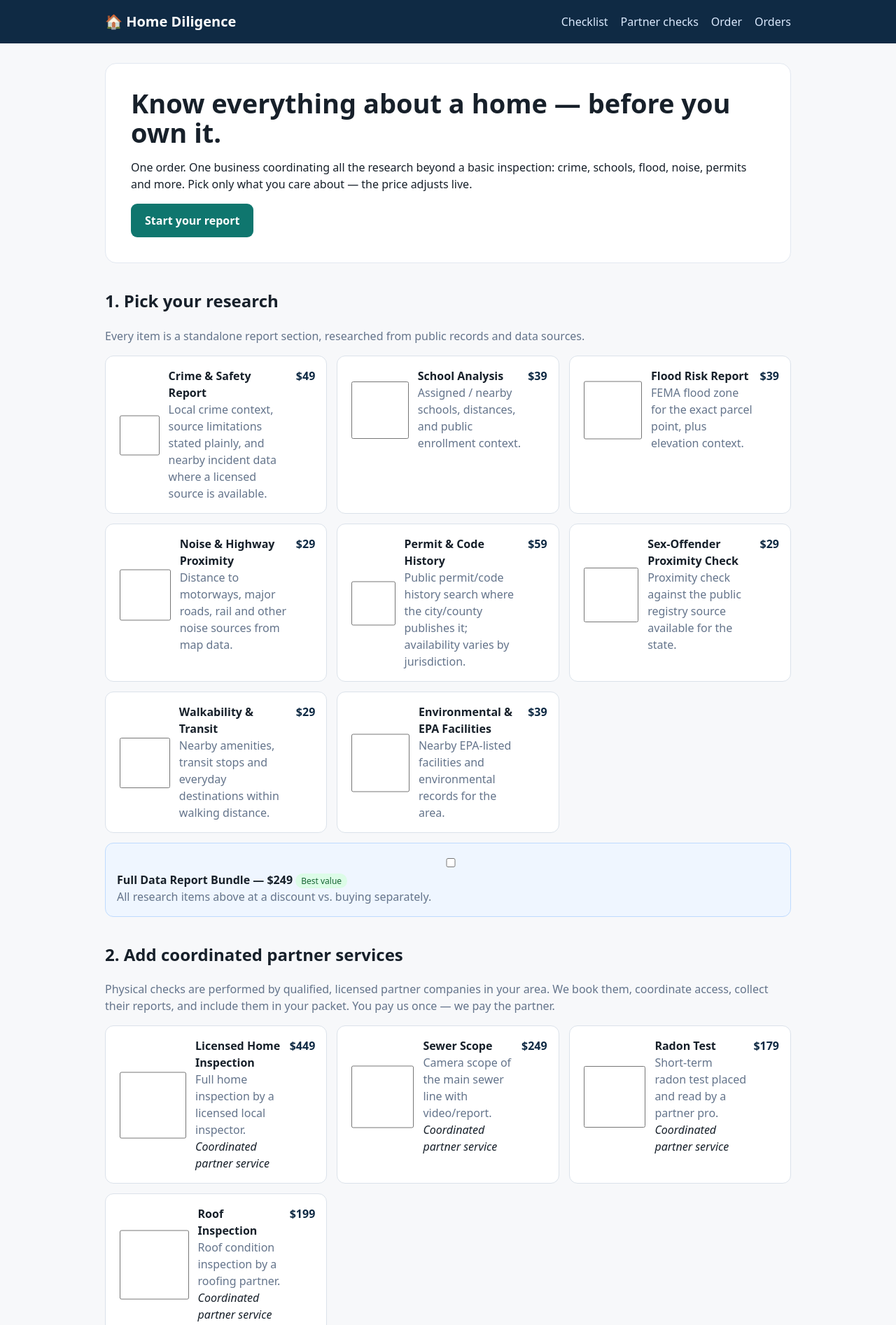
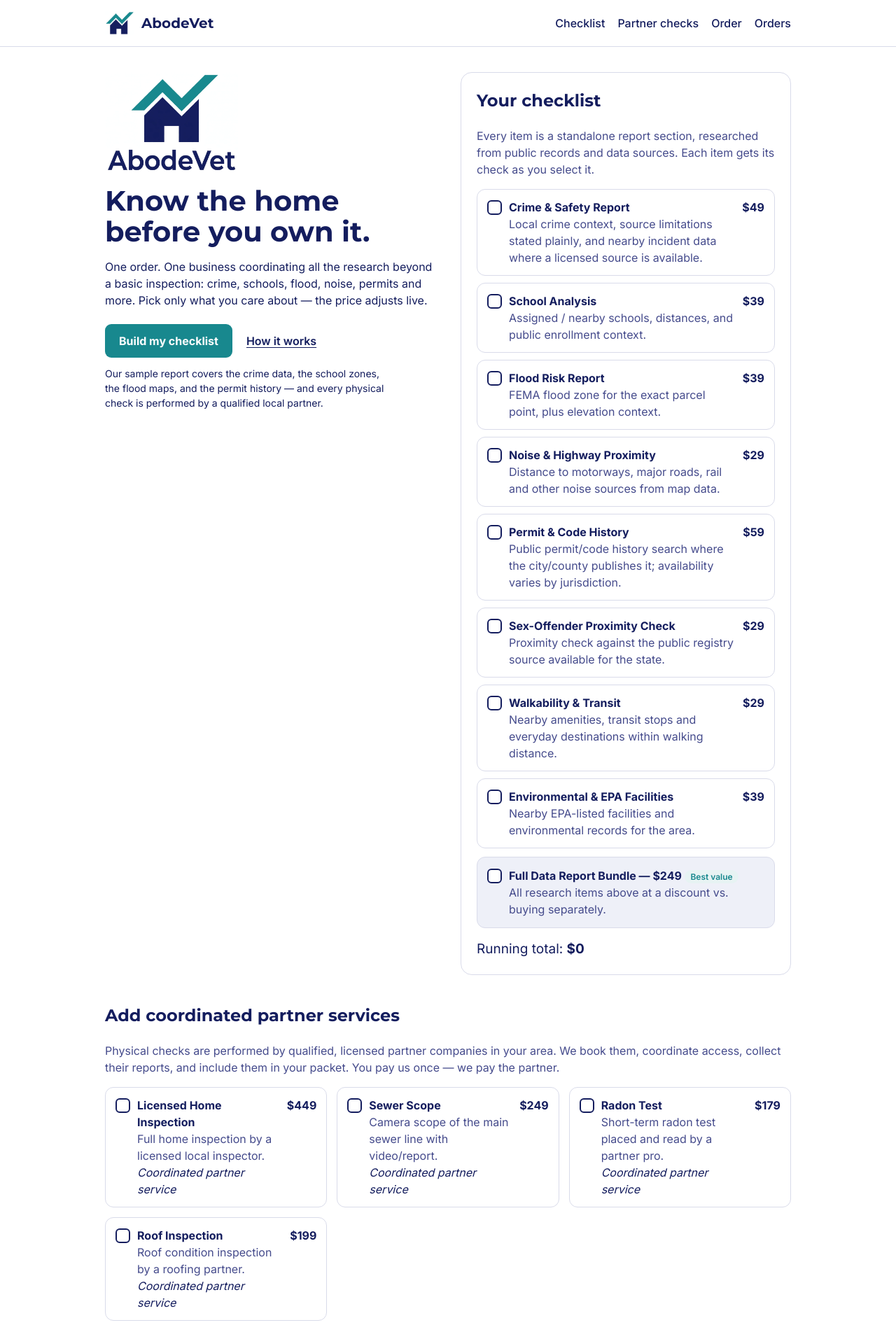
Before and after one commit to Elapy/office-one-home-diligence, a plain HTML site: page index.html in a window 1280 px wide. Shown: the top 1893 px of the page at 70% size. Drawn offline with Linux system fonts and the light colour scheme.

Commit message:
Brand conformance: apply AbodeVet kit — logo lockup + icon favicon, Montserrat/Inter, Vet Navy #141D5E + Check Teal #18888E two-ink palette, tagline as H1, checklist moved into hero with teal-check motif and running total

```diff
--- a/app.js
+++ b/app.js
@@ -16,7 +16,7 @@ const PARTNERS=[
 ];
 const BUNDLE_PRICE=249;
 const $=s=>document.querySelector(s);
-function card(item,type){return `<div class="card"><label><input type="checkbox" class="item" data-type="${type}" data-id="${item.id}" data-price="${item.price}" data-name="${item.name}"><span><strong>${item.name}</strong><br><span class="muted">${item.desc}</span>${type==='partner'?'<br><em>Coordinated partner service</em>':''}</span><span class="price">$${item.price}</span></label></div>`}
+function card(item,type){return `<div class="card"><label><input type="checkbox" class="item" data-type="${type}" data-id="${item.id}" data-price="${item.price}" data-name="${item.name}"><span class="box" aria-hidden="true">✓</span><span><strong>${item.name}</strong><br><span class="muted">${item.desc}</span>${type==='partner'?'<br><em>Coordinated partner service</em>':''}</span><span class="price">$${item.price}</span></label></div>`}
 $('#research-list').innerHTML=RESEARCH.map(i=>card(i,'research')).join('');
 $('#partner-list').innerHTML=PARTNERS.map(i=>card(i,'partner')).join('');
 function selected(){return [...document.querySelectorAll('.item:checked')].map(el=>({id:el.dataset.id,type:el.dataset.type,name:el.dataset.name,price:+el.dataset.price}))}
@@ -27,7 +27,8 @@ function renderSummary(){let items=selected(); let lines=[];
  else items.filter(i=>i.type==='research').forEach(i=>lines.push(`<div>${i.name} — $${i.price}</div>`));
  items.filter(i=>i.type==='partner').forEach(i=>lines.push(`<div>${i.name} (partner) — $${i.price}</div>`));
  $('#summary-lines').innerHTML=lines.length?lines.join(''):'<span class="muted">Nothing selected yet.</span>';
- $('#total').textContent='$'+total();}
+ $('#total').textContent='$'+total();
+ const ht=$('#hero-total'); if(ht) ht.textContent='$'+total();}
 document.addEventListener('change',renderSummary); renderSummary();
 function genId(){return 'HD-'+Date.now().toString(36).toUpperCase()+'-'+Math.random().toString(36).slice(2,6).toUpperCase()}
 $('#order-form').addEventListener('submit',e=>{e.preventDefault();
--- a/index.html
+++ b/index.html
@@ -1,21 +1,35 @@
 <!doctype html>
 <html lang="en"><head><meta charset="utf-8"><meta name="viewport" content="width=device-width,initial-scale=1">
-<title>Home Diligence — Know the home beyond the inspection</title>
+<title>AbodeVet — Know the home before you own it.</title>
+<meta name="description" content="AbodeVet — home diligence for buyers. We research a home beyond the basic inspection — crime, schools, flood, noise, permits — and coordinate qualified local partners for the physical checks.">
+<link rel="icon" type="image/webp" href="abodevet-icon.webp">
+<link rel="preconnect" href="https://fonts.googleapis.com"><link rel="preconnect" href="https://fonts.gstatic.com" crossorigin>
+<link href="https://fonts.googleapis.com/css2?family=Montserrat:wght@600;700;800&family=Inter:wght@400;500;600;700&display=swap" rel="stylesheet">
 <link rel="stylesheet" href="styles.css"></head>
 <body>
-<header><div class="wrap nav"><strong class="logo">🏠 Home Diligence</strong><nav><a href="#checklist">Checklist</a><a href="#partners">Partner checks</a><a href="#order">Order</a><a href="orders.html">Orders</a></nav></div></header>
+<header><div class="wrap nav"><a class="brand" href="index.html"><img src="abodevet-icon.webp" alt="AbodeVet logo"><span>AbodeVet</span></a><nav><a href="#checklist">Checklist</a><a href="#partners">Partner checks</a><a href="#order">Order</a><a href="orders.html">Orders</a></nav></div></header>
 <main class="wrap">
-<section class="hero"><h1>Know everything about a home — before you own it.</h1><p>One order. One business coordinating all the research beyond a basic inspection: crime, schools, flood, noise, permits and more. Pick only what you care about — the price adjusts live.</p><a class="btn" href="#order">Start your report</a></section>
-
-<section id="checklist"><h2>1. Pick your research</h2><p class="muted">Every item is a standalone report section, researched from public records and data sources.</p>
-<div id="research-list" class="grid"></div>
-<div class="bundle"><label><input type="checkbox" id="bundle"> <strong>Full Data Report Bundle — $249</strong> <span class="tag">Best value</span><br><span class="muted">All research items above at a discount vs. buying separately.</span></label></div>
+<section class="hero">
+<div class="hero-copy">
+<img class="lockup" src="abodevet-logo.webp" alt="AbodeVet — a house whose roof is a checkmark">
+<h1>Know the home before you own it.</h1>
+<p>One order. One business coordinating all the research beyond a basic inspection: crime, schools, flood, noise, permits and more. Pick only what you care about — the price adjusts live.</p>
+<p class="cta-row"><a class="btn" href="#order">Build my checklist</a><a class="link" href="#how">How it works</a></p>
+<p class="trust">Our sample report covers the crime data, the school zones, the flood maps, and the permit history — and every physical check is performed by a qualified local partner.</p>
+</div>
+<div class="panel" id="checklist">
+<h2>Your checklist</h2>
+<p class="muted">Every item is a standalone report section, researched from public records and data sources. Each item gets its check as you select it.</p>
+<div id="research-list" class="stack"></div>
+<div class="bundle"><label><input type="checkbox" id="bundle"><span class="box" aria-hidden="true">✓</span><span><strong>Full Data Report Bundle — $249</strong> <span class="tag">Best value</span><br><span class="muted">All research items above at a discount vs. buying separately.</span></span></label></div>
+<p class="running">Running total: <strong id="hero-total">$0</strong></p>
+</div>
 </section>
 
-<section id="partners"><h2>2. Add coordinated partner services</h2><p class="muted">Physical checks are performed by qualified, licensed partner companies in your area. We book them, coordinate access, collect their reports, and include them in your packet. You pay us once — we pay the partner.</p>
+<section id="partners"><h2>Add coordinated partner services</h2><p class="muted">Physical checks are performed by qualified, licensed partner companies in your area. We book them, coordinate access, collect their reports, and include them in your packet. You pay us once — we pay the partner.</p>
 <div id="partner-list" class="grid"></div></section>
 
-<section id="order"><h2>3. Where should we research?</h2>
+<section id="order"><h2>Where should we research?</h2>
 <form id="order-form">
 <label>Property address<input required name="address" placeholder="123 Main St, City, ST 00000" autocomplete="street-address"></label>
 <label>Your name<input required name="name" placeholder="Full name"></label>
@@ -27,9 +41,9 @@
 <p id="form-error" class="error"></p>
 </form></section>
 
-<section id="confirmation" hidden><h2>✓ Order received</h2><div id="confirmation-body"></div><p><a class="btn" href="orders.html">View stored orders</a> <button class="btn secondary" onclick="location.reload()">Start another order</button></p></section>
+<section id="confirmation" hidden><h2><span class="ck">✓</span> Order received</h2><div id="confirmation-body"></div><p><a class="btn" href="orders.html">View stored orders</a> <button class="btn secondary" onclick="location.reload()">Start another order</button></p></section>
 
-<section class="faq"><h2>How it works</h2><ol><li>You pick research + any physical checks.</li><li>We research public records and book partner companies.</li><li>You receive one combined packet before closing.</li></ol></section>
+<section class="faq" id="how"><h2>How it works</h2><ol><li>You pick research + any physical checks.</li><li>We research public records and book partner companies.</li><li>You receive one combined packet before closing.</li></ol></section>
 </main>
-<footer class="wrap muted small"><p>Home Diligence — working prototype. Research is informational and does not replace a licensed inspection, appraisal, survey, or legal advice. Partner services are performed by independent licensed companies.</p></footer>
+<footer><div class="wrap"><p>AbodeVet — home diligence, coordinated. Research is informational and does not replace a licensed inspection, appraisal, survey, or legal advice. Partner services are performed by independent licensed companies.</p></div></footer>
 <script src="app.js"></script></body></html>
--- a/styles.css
+++ b/styles.css
@@ -1,8 +1,52 @@
-*{box-sizing:border-box}body{font-family:system-ui,-apple-system,Segoe UI,Roboto,sans-serif;margin:0;color:#17202a;background:#f7f8fa;line-height:1.5}
-.wrap{max-width:1020px;margin:0 auto;padding:0 20px}header{background:#0f2a44;color:#fff}.nav{display:flex;justify-content:space-between;align-items:center;padding:16px 20px}.nav a{color:#dbeafe;margin-left:18px;text-decoration:none}.logo{font-size:20px}
-.hero{background:#fff;border:1px solid #e2e8f0;border-radius:16px;padding:36px;margin:28px 0}.hero h1{font-size:38px;line-height:1.1;margin:0 0 12px}
-h2{margin-top:36px}.grid{display:grid;grid-template-columns:repeat(auto-fill,minmax(300px,1fr));gap:14px}
-.card{background:#fff;border:1px solid #dbe2ea;border-radius:12px;padding:16px}.card label{display:flex;gap:10px;cursor:pointer}.price{font-weight:700;color:#0f2a44;white-space:nowrap}.muted{color:#64748b}.small{font-size:13px}.tag{background:#dcfce7;color:#166534;padding:2px 8px;border-radius:999px;font-size:12px}
-.bundle{background:#eff6ff;border:1px solid #bfdbfe;border-radius:12px;padding:16px;margin-top:14px}
-form label{display:block;margin:12px 0;font-weight:600}input,textarea{width:100%;padding:11px;border:1px solid #cbd5e1;border-radius:8px;margin-top:5px;font:inherit}
-.summary{background:#fff;border:1px solid #dbe2ea;border-radius:12px;padding:16px;margin:18px 0}.total{font-size:22px}.btn{background:#0f766e;color:#fff;border:0;padding:12px 20px;border-radius:9px;font-weight:700;cursor:pointer;text-decoration:none;display:inline-block}.btn.secondary{background:#e2e8f0;color:#17202a}.error{color:#b91c1c}table{width:100%;border-collapse:collapse;background:#fff}th,td{border:1px solid #e2e8f0;padding:9px;text-align:left;vertical-align:top}pre{white-space:pre-wrap}
+:root{--navy:#141D5E;--teal:#18888E;--deep:#10195B;--soft:#454B8C;--line:#D9DBEA;--tint:#EEF0F8;--teal-tint:#E7F3F3}
+*{box-sizing:border-box}
+body{font-family:'Inter',-apple-system,'Segoe UI',Roboto,sans-serif;margin:0;color:#141D5E;background:#FFFFFF;line-height:1.5}
+h1,h2,h3{font-family:'Montserrat','Helvetica Neue',Arial,sans-serif;color:#141D5E}
+.wrap{max-width:1020px;margin:0 auto;padding:0 20px}
+header{background:#FFFFFF;border-bottom:1px solid var(--line)}
+.nav{display:flex;justify-content:space-between;align-items:center;padding:12px 20px}
+.brand{display:flex;align-items:center;gap:10px;text-decoration:none;color:#141D5E;font-family:'Montserrat','Helvetica Neue',Arial,sans-serif;font-weight:700;font-size:20px}
+.brand img{width:42px;height:42px;object-fit:contain}
+.nav nav a{color:#141D5E;margin-left:18px;text-decoration:none;font-weight:500}
+.nav nav a:hover{color:#18888E}
+.hero{display:grid;grid-template-columns:1fr 1fr;gap:36px;align-items:start;padding:36px 0 4px}
+@media(max-width:860px){.hero{grid-template-columns:1fr}}
+.lockup{width:190px;height:auto;display:block;margin-bottom:18px}
+.hero h1{font-size:40px;line-height:1.1;margin:0 0 12px;font-weight:700}
+.cta-row{margin:22px 0 12px;display:flex;gap:20px;align-items:center;flex-wrap:wrap}
+.btn{background:#18888E;color:#FFFFFF;border:0;padding:12px 20px;border-radius:9px;font-weight:700;cursor:pointer;text-decoration:none;display:inline-block;font-family:'Inter',sans-serif;font-size:16px}
+.btn:hover{filter:brightness(.93)}
+.btn.secondary{background:#FFFFFF;color:#141D5E;border:1.5px solid #141D5E}
+.link{color:#141D5E;font-weight:600;text-decoration:underline;text-underline-offset:3px}
+.trust{font-size:14px;max-width:46ch;margin:0}
+.panel{border:1px solid var(--line);border-radius:16px;padding:22px;background:#FFFFFF}
+.panel h2{margin-top:0}
+.stack{display:grid;gap:10px}
+.card{background:#FFFFFF;border:1px solid var(--line);border-radius:12px;padding:13px 14px}
+.card label{display:flex;gap:10px;cursor:pointer;align-items:flex-start;position:relative}
+.card input,.bundle input{position:absolute;opacity:0;width:1px;height:1px}
+.box{flex:0 0 auto;width:21px;height:21px;border:2px solid #141D5E;border-radius:6px;color:#FFFFFF;font-size:14px;line-height:1;display:flex;align-items:center;justify-content:center;margin-top:2px;background:#FFFFFF}
+.card input:checked~.box,.bundle input:checked~.box{background:#18888E;border-color:#18888E}
+.card:has(input:checked){border-color:#18888E;background:var(--teal-tint)}
+.card input:focus-visible~.box,.bundle input:focus-visible~.box{outline:2px solid #141D5E;outline-offset:2px}
+.price{font-weight:700;color:#141D5E;white-space:nowrap;margin-left:auto}
+.muted{color:var(--soft)}
+.small{font-size:13px}
+.tag{background:var(--teal-tint);color:#18888E;padding:2px 8px;border-radius:999px;font-size:12px;font-weight:600}
+.bundle{background:var(--tint);border:1px solid var(--line);border-radius:12px;padding:14px;margin-top:12px}
+.bundle label{display:flex;gap:10px;cursor:pointer;align-items:flex-start;position:relative}
+.running{font-size:19px;margin:16px 0 0}
+h2{margin-top:36px}
+.grid{display:grid;grid-template-columns:repeat(auto-fill,minmax(300px,1fr));gap:14px}
+form label{display:block;margin:12px 0;font-weight:600}
+input,textarea{width:100%;padding:11px;border:1px solid var(--line);border-radius:8px;margin-top:5px;font:inherit;color:#141D5E;background:#FFFFFF}
+.summary{background:#FFFFFF;border:1px solid var(--line);border-radius:12px;padding:16px;margin:18px 0}
+.total{font-size:22px}
+.error{color:#10195B;font-weight:600}
+.ck{color:#18888E}
+table{width:100%;border-collapse:collapse;background:#FFFFFF}
+th,td{border:1px solid var(--line);padding:9px;text-align:left;vertical-align:top}
+th{background:#141D5E;color:#FFFFFF;font-family:'Montserrat','Helvetica Neue',Arial,sans-serif}
+pre{white-space:pre-wrap}
+footer{background:#10195B;color:#FFFFFF;margin-top:48px;padding:22px 0}
+footer p{margin:0}
```
Also changed, not shown: orders.html (+6 -2 lines), abodevet-icon.webp (added), abodevet-logo.webp (added).
